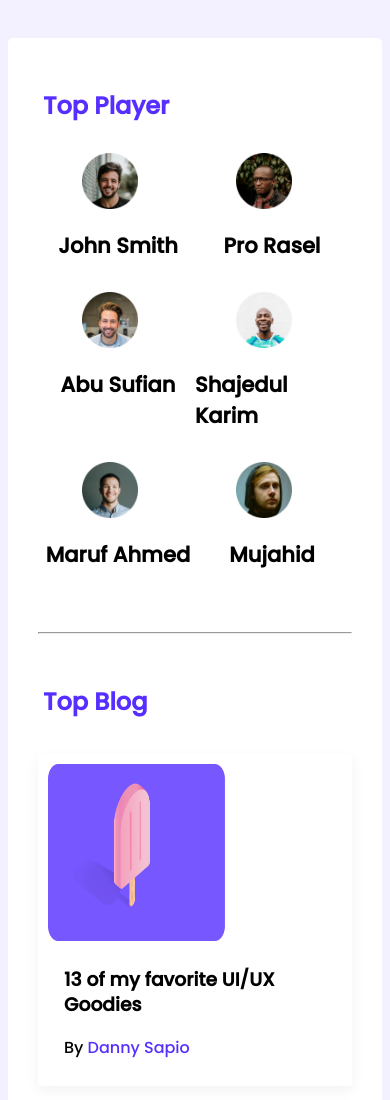
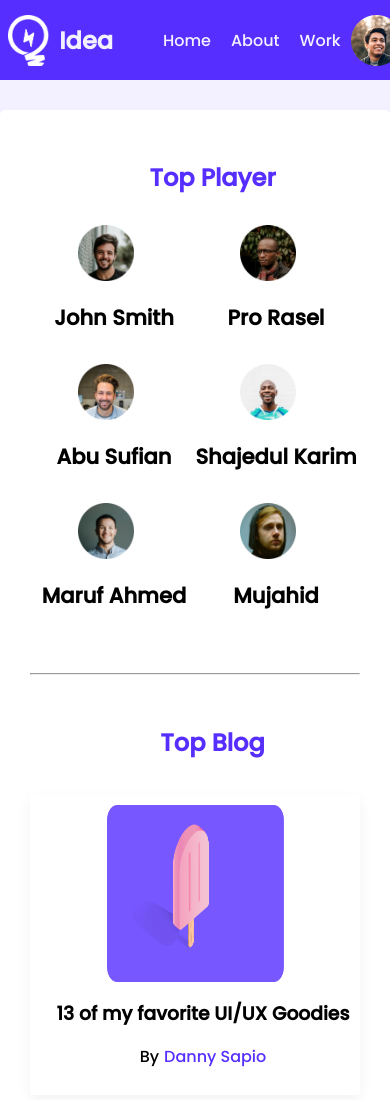
Before and after one commit to arifurrahman-io/leaderboard, a plain HTML site: page index.html in a window 390 px wide. Shown: the top 1100 px of the page. Drawn offline with Linux system fonts and the light colour scheme.

Commit message:
menubar added

```diff
--- a/index.html
+++ b/index.html
@@ -11,7 +11,21 @@
 </head>
 
 <body>
-    <header>
+    <header class="header">
+        <div class="menu-bar">
+            <div class="icon">
+                <img src="images/icons/logo.png" alt="">
+                <h2>Idea</h2>
+            </div>
+            <div class="menu">
+                <ul>
+                    <li><a href="">Home</a></li>
+                    <li><a href="">About</a></li>
+                    <li><a href="">Work</a></li>
+                    <img src="images/icons/profile.png" alt="">
+                </ul>
+            </div>
+        </div>
 
     </header>
     <main>
--- a/styles.css
+++ b/styles.css
@@ -3,8 +3,67 @@
 
 
 body {
+    margin: 0px;
     background-color: #F3F1FF;
     font-family: 'Poppins', sans-serif;
+}
+
+header {
+    width: 100%;
+    height: 80px;
+    background-color: #562EFF;
+}
+
+.header {
+    display: flex;
+    justify-content: center;
+}
+
+.menu-bar {
+    display: flex;
+    width: 870px;
+    justify-content: space-between;
+}
+
+.menu {
+    display: flex;
+    justify-content: center;
+    align-items: center;
+
+}
+
+.menu ul {
+    display: flex;
+    list-style-type: none;
+    justify-content: center;
+    align-items: center;
+}
+
+.menu li {
+    font-size: 16px;
+}
+
+.menu a {
+    text-decoration: none;
+    color: #F3F1FF;
+    margin-left: 10px;
+    margin-right: 10px;
+
+}
+
+.icon {
+    display: flex;
+    align-items: center;
+}
+
+.icon h2 {
+    color: #F3F1FF;
+}
+
+.icon img {
+    width: 41px;
+    height: 51px;
+    margin-right: 10px;
 }
 
 main {
@@ -127,7 +186,7 @@ hr {
 
 .course-footer {
     display: flex;
-    justify-content: space-around;
+    justify-content: space-between;
     align-items: center;
 }
 
@@ -163,11 +222,19 @@ hr {
 
 @media only screen and (max-width:688px) {
 
+    .menu-bar {
+        margin-left: 20px;
+        margin-left: 20px;
+    }
 
-    /* .container {
+    .container {
         width: 100%;
-        margin: 0px;
-    } */
+    }
+
+    .section-header-text {
+        display: flex;
+        justify-content: center;
+    }
 
     .players {
         grid-template-columns: repeat(2, 1fr);
@@ -176,6 +243,7 @@ hr {
     .blogs,
     .courses {
         grid-template-columns: repeat(1, 1fr);
+
     }
 
     .player,
@@ -183,16 +251,56 @@ hr {
     .course {
         flex-direction: column;
     }
+
+    .blog img {
+        display: block;
+        margin-left: auto;
+        margin-right: auto;
+    }
+
+    .blog h3 {
+        display: flex;
+        justify-content: center;
+    }
+
+    .blog p {
+        display: flex;
+        justify-content: center;
+    }
+
+    .blog span {
+        margin-left: 5px;
+    }
+
+    .course-mentor {
+        display: flex;
+        justify-content: center;
+    }
+
+    .course h3 {
+        display: flex;
+        justify-content: center;
+    }
+
+    .course img {
+        display: block;
+        margin-left: auto;
+        margin-right: auto;
+    }
 }
 
 /* Tablet Devices */
 
 @media only screen and (min-width:688px) and (max-width:992px) {
 
-    /* .container {
+    .container {
         width: 100%;
-        margin: 0%;
-    } */
+    }
+
+    .menu-bar {
+        margin-left: 20px;
+        margin-left: 20px;
+    }
 
     .players,
     .courses {
```
